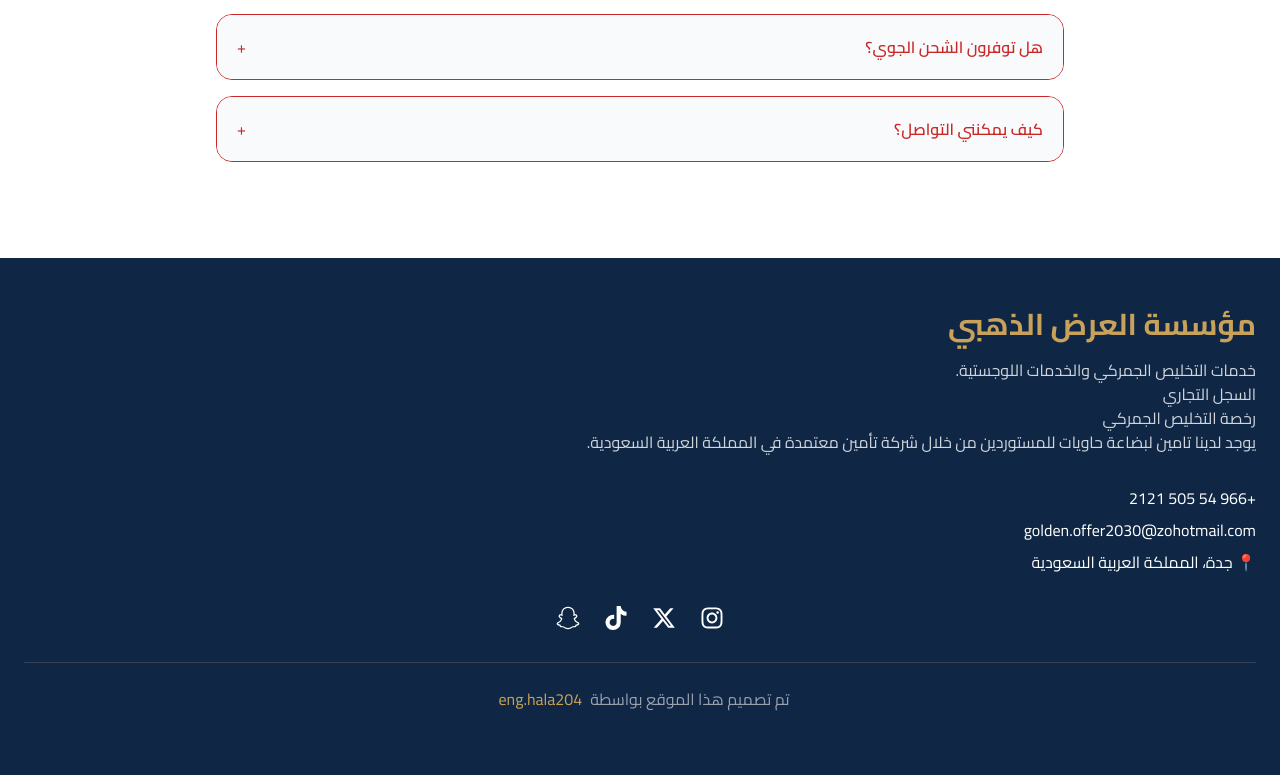
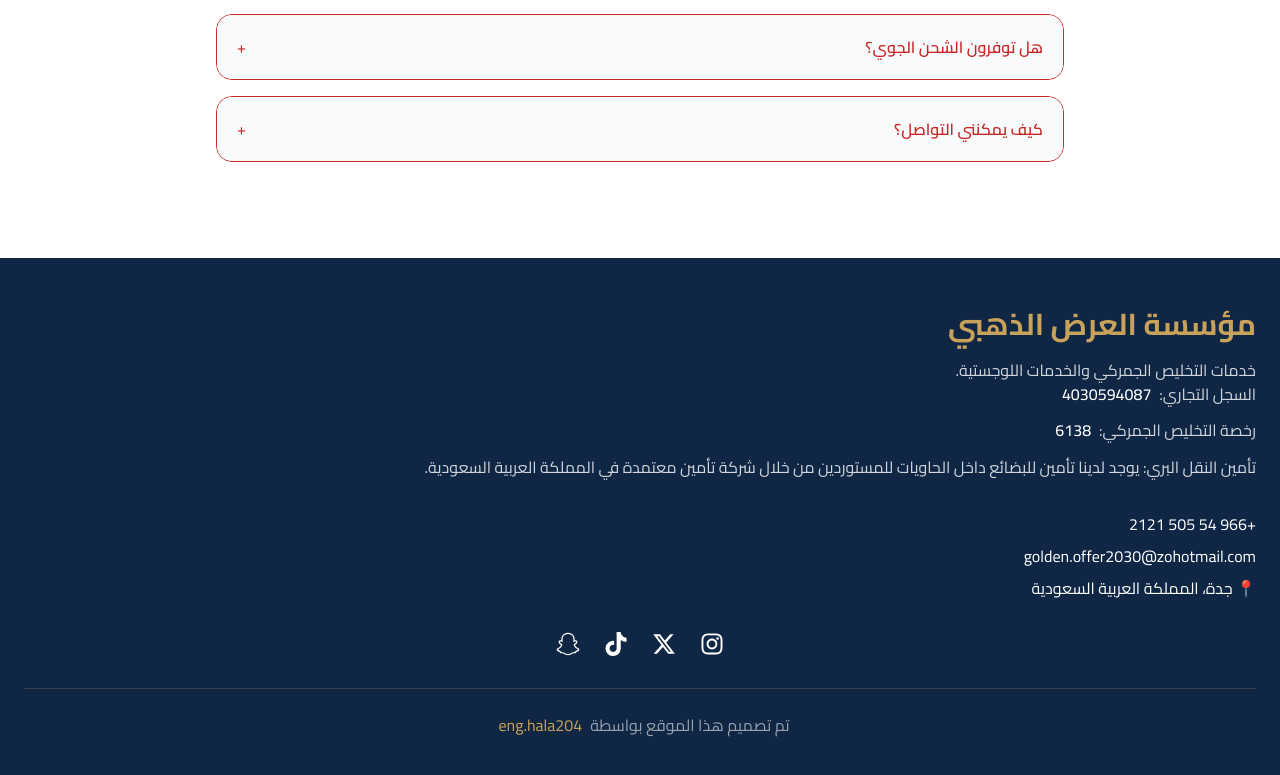
Before and after one commit to hala-2891/golden-offer-logistics, a Next.js app: page / in a window 1280 px wide. Shown: the part 4231-5006 px from the top of the page. Built offline with nearby package versions, Linux system fonts and the light colour scheme.

Commit message:
Update website

```diff
--- a/sections/Footer.tsx
+++ b/sections/Footer.tsx
@@ -23,18 +23,23 @@ export default function Footer() {
         </p>
 
         <p className="text-gray-300">
-  السجل التجاري
-  <title>4030594087</title>
-</p>
+ <div className="space-y-3">
 
-<p className="text-gray-300">
-  رخصة التخليص الجمركي
-  <title>6138</title>
-</p>
+  <div className="text-gray-300 hover:text-[#C8A15A] transition cursor-pointer flex items-center gap-2">
+    <span>السجل التجاري:</span>
+    <span className="text-white font-medium">4030594087</span>
+  </div>
 
-<p className="text-gray-300">
- يوجد لدينا تامين لبضاعة حاويات للمستوردين من خلال شركة تأمين معتمدة في المملكة العربية السعودية.
+  <div className="text-gray-300 hover:text-[#C8A15A] transition cursor-pointer flex items-center gap-2">
+    <span>رخصة التخليص الجمركي:</span>
+    <span className="text-white font-medium">6138</span>
+  </div>
 
+  <div className="text-gray-300 hover:text-[#C8A15A] transition cursor-pointer leading-relaxed">
+    تأمين النقل البري: يوجد لدينا تأمين للبضائع داخل الحاويات للمستوردين من خلال شركة تأمين معتمدة في المملكة العربية السعودية.
+  </div>
+
+</div>
 </p>
 
         <div className="mt-8 space-y-2">
```
